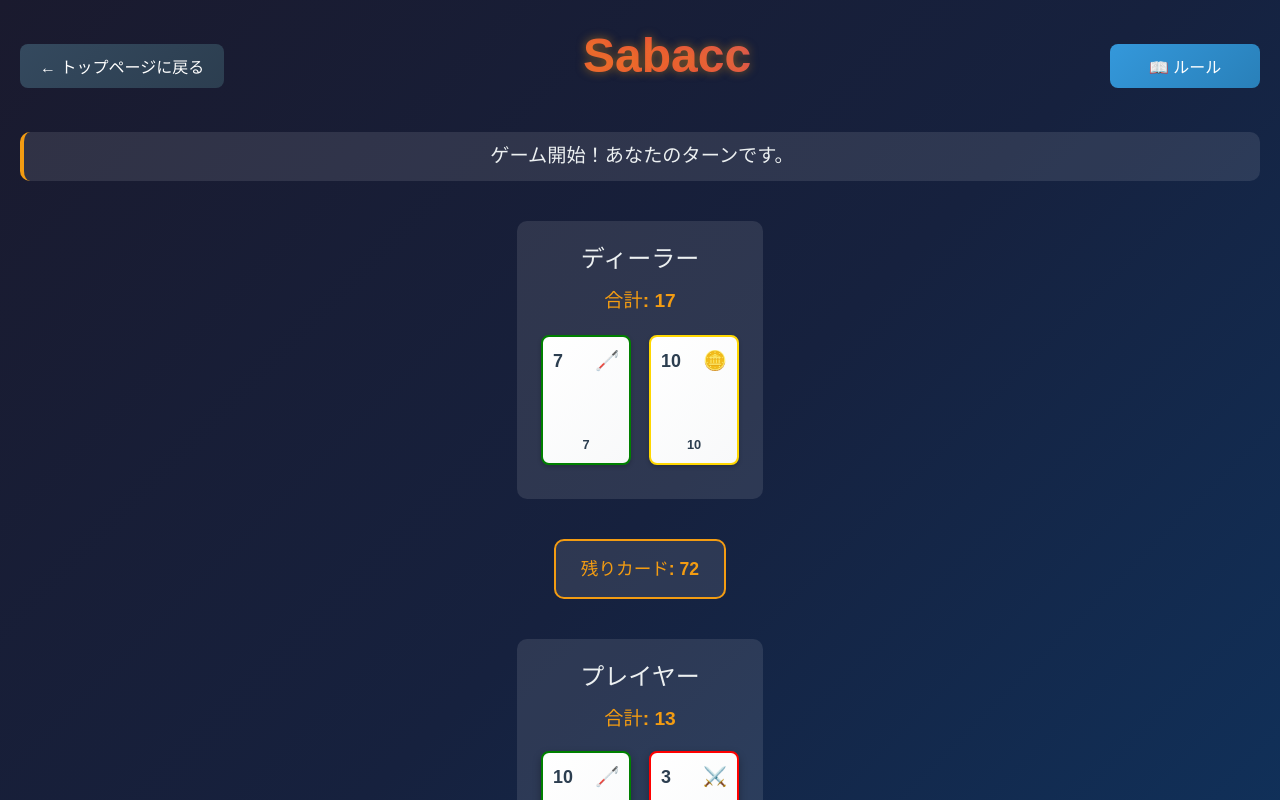
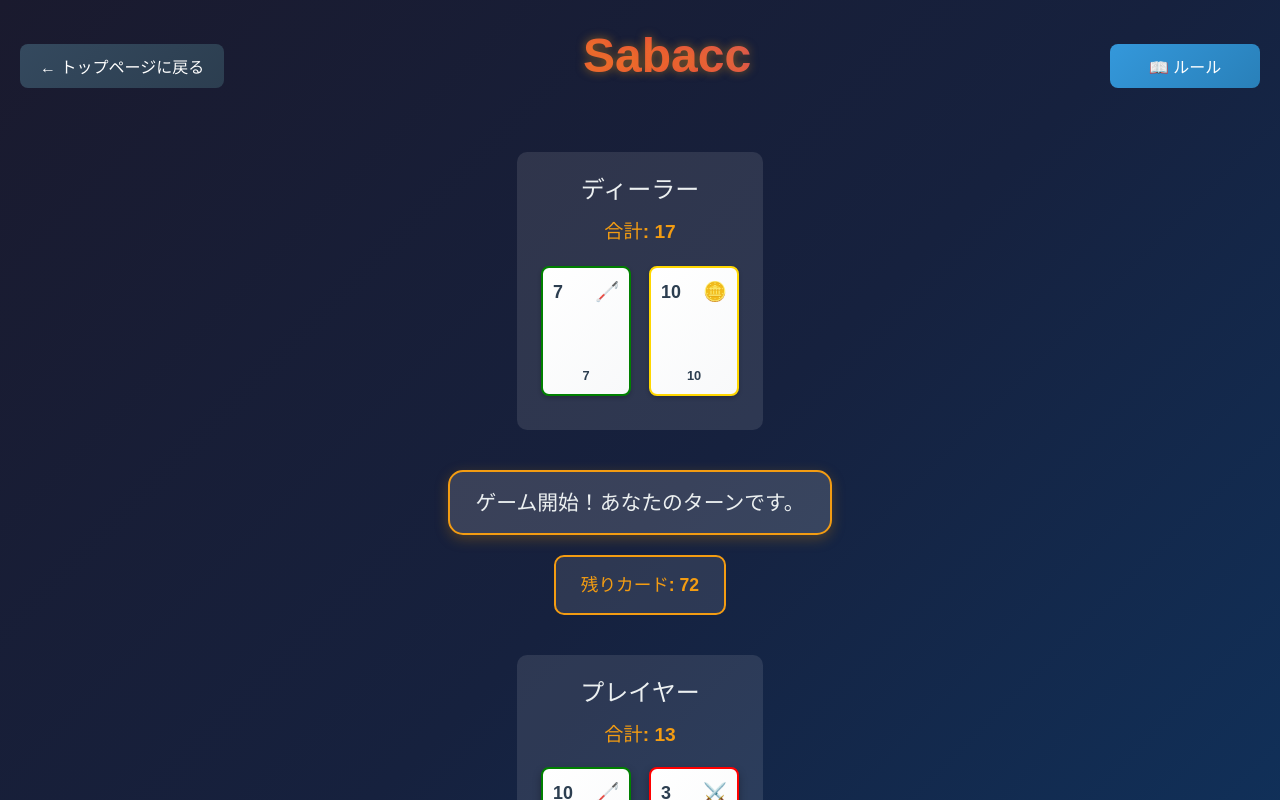
Before and after one commit to Hiromu-USHIHARA/sabacc-fan-project, a React (Vite) app: page / in a window 1280 px wide. Both pictures are taken after a click on the button "🎮 ゲーム開始". Shown: the top 800 px of the page. Built offline with nearby package versions, Linux system fonts and the light colour scheme.

Commit message:
ゲームメッセージのスタイルを改善し、アニメーション効果を追加。ゲームの状態に応じたメッセージ表示を実装しました。

```diff
--- a/src/components/SabaccGame.css
+++ b/src/components/SabaccGame.css
@@ -72,13 +72,33 @@
 }
 
 .game-message {
-  font-size: 1.2em;
+  font-size: 1.3em;
   color: #ecf0f1;
-  margin-bottom: 20px;
-  padding: 10px 20px;
-  background: rgba(255, 255, 255, 0.1);
-  border-radius: 10px;
-  border-left: 4px solid #f39c12;
+  padding: 15px 25px;
+  background: rgba(255, 255, 255, 0.15);
+  border-radius: 15px;
+  border: 2px solid #f39c12;
+  text-align: center;
+  font-weight: bold;
+  box-shadow: 0 4px 8px rgba(0, 0, 0, 0.3);
+  animation: messageGlow 2s ease-in-out infinite alternate;
+}
+
+@keyframes messageGlow {
+  from { box-shadow: 0 4px 8px rgba(0, 0, 0, 0.3); }
+  to { box-shadow: 0 4px 15px rgba(243, 156, 18, 0.4); }
+}
+
+.game-message-finished {
+  border-color: #27ae60;
+  background: rgba(39, 174, 96, 0.2);
+  animation: messageGlow 1s ease-in-out infinite alternate;
+}
+
+.game-message-shift {
+  border-color: #9b59b6;
+  background: rgba(155, 89, 182, 0.2);
+  animation: messageGlow 0.5s ease-in-out infinite alternate;
 }
 
 .reset-btn {
@@ -111,6 +131,8 @@
   flex-direction: column;
   align-items: center;
   gap: 20px;
+  min-height: 120px;
+  justify-content: center;
 }
 
 .deck-info {
--- a/src/components/SabaccGame.tsx
+++ b/src/components/SabaccGame.tsx
@@ -223,7 +223,6 @@ const SabaccGame: React.FC<SabaccGameProps> = ({ onBackToTop, onShowRules }) =>
             📖 ルール
           </button>
         </div>
-        <div className="game-message">{gameState.message}</div>
         {gameState.gamePhase === 'finished' && (
           <button className="reset-btn" onClick={resetGame}>
             新しいゲーム
@@ -238,6 +237,9 @@ const SabaccGame: React.FC<SabaccGameProps> = ({ onBackToTop, onShowRules }) =>
         />
 
         <div className="game-center">
+          <div className={`game-message ${gameState.gamePhase === 'finished' ? 'game-message-finished' : ''} ${gameState.gamePhase === 'sabaccShift' ? 'game-message-shift' : ''}`}>
+            {gameState.message}
+          </div>
           <div className="deck-info">
             残りカード: {gameState.deck.length}
           </div>
```
